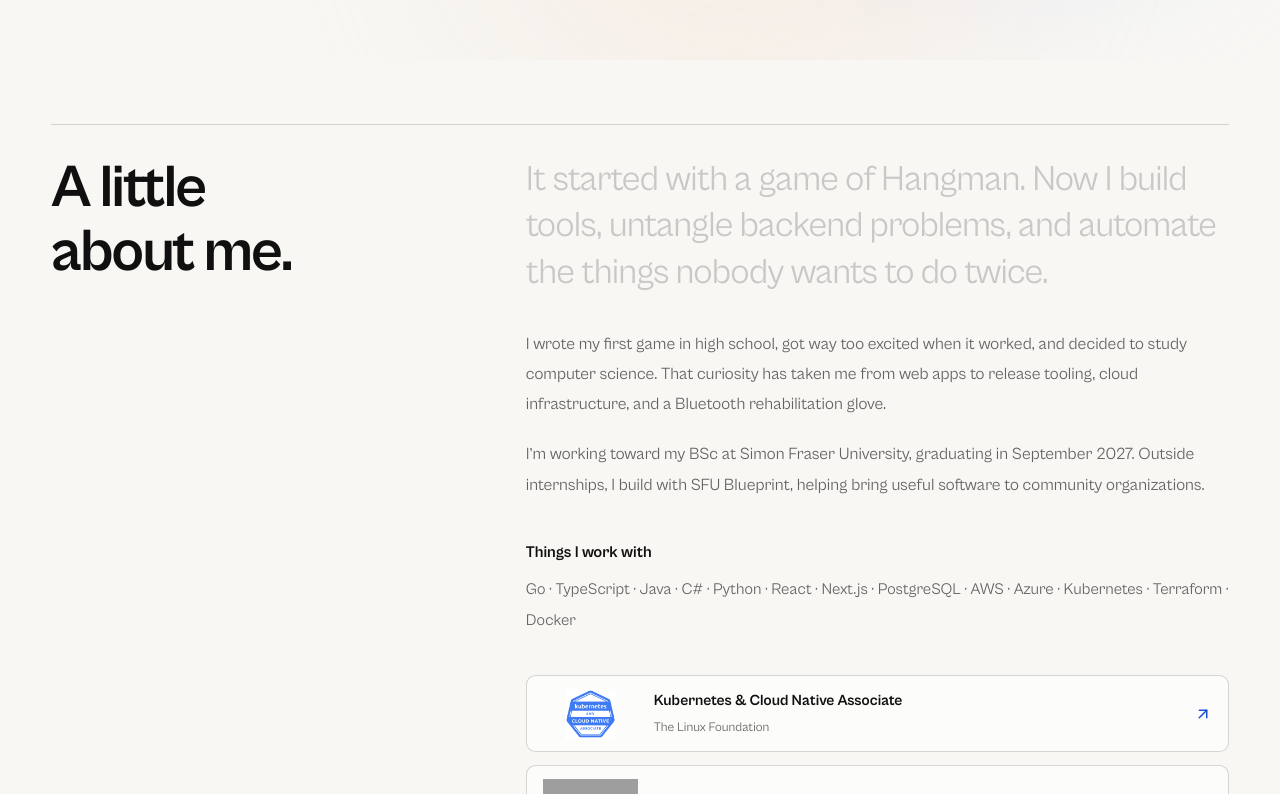
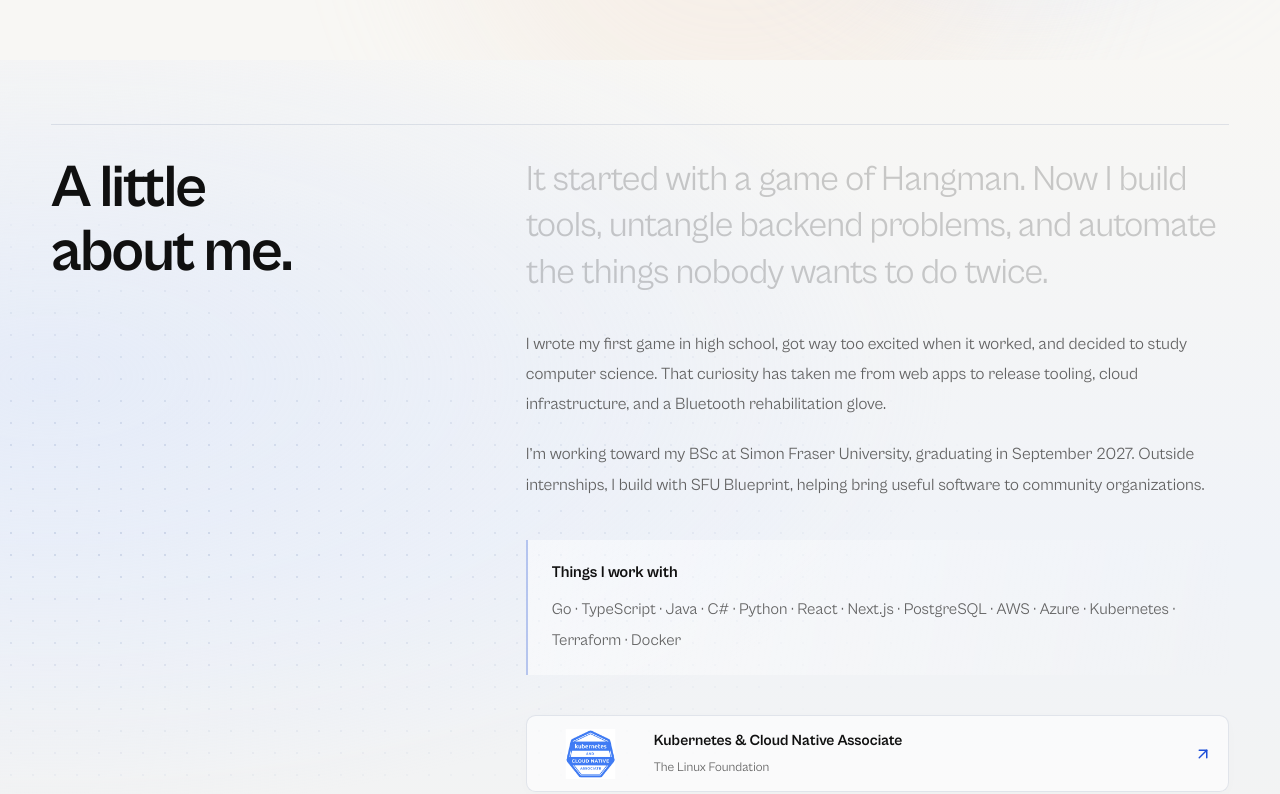
Before and after one commit to Mark-Vu/portfolio, a Next.js app: page / in a window 1280 px wide. Shown: the part 706-1500 px from the top of the page. Built offline with nearby package versions, Linux system fonts and the light colour scheme; grey boxes are pictures that could not be loaded.

Commit message:
redesigned hero

```diff
--- a/src/app/globals.css
+++ b/src/app/globals.css
@@ -138,6 +138,50 @@ section[id] { scroll-margin-top: 100px; }
 .social-link { transition: color .2s, transform .2s; }
 .social-link:hover { color: var(--accent); transform: translateY(-3px); }
 .personal-section { padding-block: 4rem; }
+.chapter-surface { position: relative; isolation: isolate; }
+.chapter-about {
+    background:
+        radial-gradient(ellipse at 4% 35%, #dce6fa95, transparent 52%),
+        linear-gradient(180deg, var(--background), #f0f3f8 55%, #f4f3f0);
+}
+.chapter-about::before {
+    content: "";
+    position: absolute;
+    z-index: -1;
+    inset: 0;
+    pointer-events: none;
+    background-image: radial-gradient(#5873a833 .75px, transparent .75px);
+    background-size: 22px 22px;
+    mask-image: radial-gradient(ellipse at 10% 50%, black, transparent 55%);
+}
+.chapter-work {
+    background:
+        radial-gradient(ellipse at 95% 45%, #eadfd26b, transparent 58%),
+        linear-gradient(180deg, #f4f3f0, #f6f3ef 60%, #f2f4f8);
+}
+.chapter-projects {
+    background:
+        radial-gradient(ellipse at 0% 35%, #e2e6f280, transparent 50%),
+        radial-gradient(ellipse at 100% 75%, #e1ece880, transparent 45%),
+        linear-gradient(180deg, #f2f4f8, #f5f6f8 50%, #edf2f7);
+}
+.chapter-contact {
+    background:
+        radial-gradient(ellipse at 80% 65%, #d4e0fb99, transparent 60%),
+        linear-gradient(180deg, #edf2f7, #e8eef8);
+}
+.chapter-surface .about-layout,
+.chapter-surface .project-heading,
+.chapter-surface .contact-layout,
+.chapter-surface .personal-footer { border-top-color: #50658b26; }
+.chapter-about .toolbox {
+    padding: 1.25rem 1.5rem;
+    border-left: 2px solid #1d4ed845;
+    background: linear-gradient(100deg, #ffffff80, #ffffff00);
+}
+.chapter-about .credential { border-color: #50658b26; box-shadow: 0 3px 14px #283b5e04; }
+.chapter-projects .project-image { box-shadow: 0 8px 28px -16px #23385730, inset 0 0 50px #ffffff80; }
+.chapter-projects .project-image:hover { box-shadow: 0 20px 45px -25px #18284655; }
 .section-heading { font-size: clamp(2.7rem, 4.7vw, 4.4rem); line-height: 1.06; font-weight: 700; letter-spacing: -.035em; }
 .about-layout { display: grid; grid-template-columns: .7fr 1.3fr; gap: 6rem; padding-top: 2rem; border-top: 1px solid var(--line); }
 .personal-story { font-size: clamp(1.8rem, 2.8vw, 2.7rem); line-height: 1.3; letter-spacing: -.025em; }
--- a/src/app/page.js
+++ b/src/app/page.js
@@ -50,12 +50,20 @@ export default function Home() {
             <PortfolioMotion>
             <Navigation />
             <Hero />
+            <div className="chapter-surface chapter-about">
                 <About />
+            </div>
+            <div className="chapter-surface chapter-work">
                 <Work />
+            </div>
+            <div className="chapter-surface chapter-projects">
                 <Projects />
                 <OtherProjects />
+            </div>
+            <div className="chapter-surface chapter-contact">
                 <Contact />
                 <Footer />
+            </div>
             </PortfolioMotion>
         </main>
     );
--- a/src/components/OtherProjects.js
+++ b/src/components/OtherProjects.js
@@ -20,7 +20,7 @@ const projects = [
 
 export default function OtherProjects() {
     return (
-        <section id="other-projects" className="bg-[var(--background)] pb-8 md:pb-12">
+        <section id="other-projects" className="pb-8 md:pb-12">
             <div className="section-shell">
                 <div className="border-t border-black/20 pt-10">
                     <h2 className="text-2xl font-bold tracking-[-0.03em]">Other Projects</h2>
```
Lines whose indentation alone changed are shown as unchanged.
